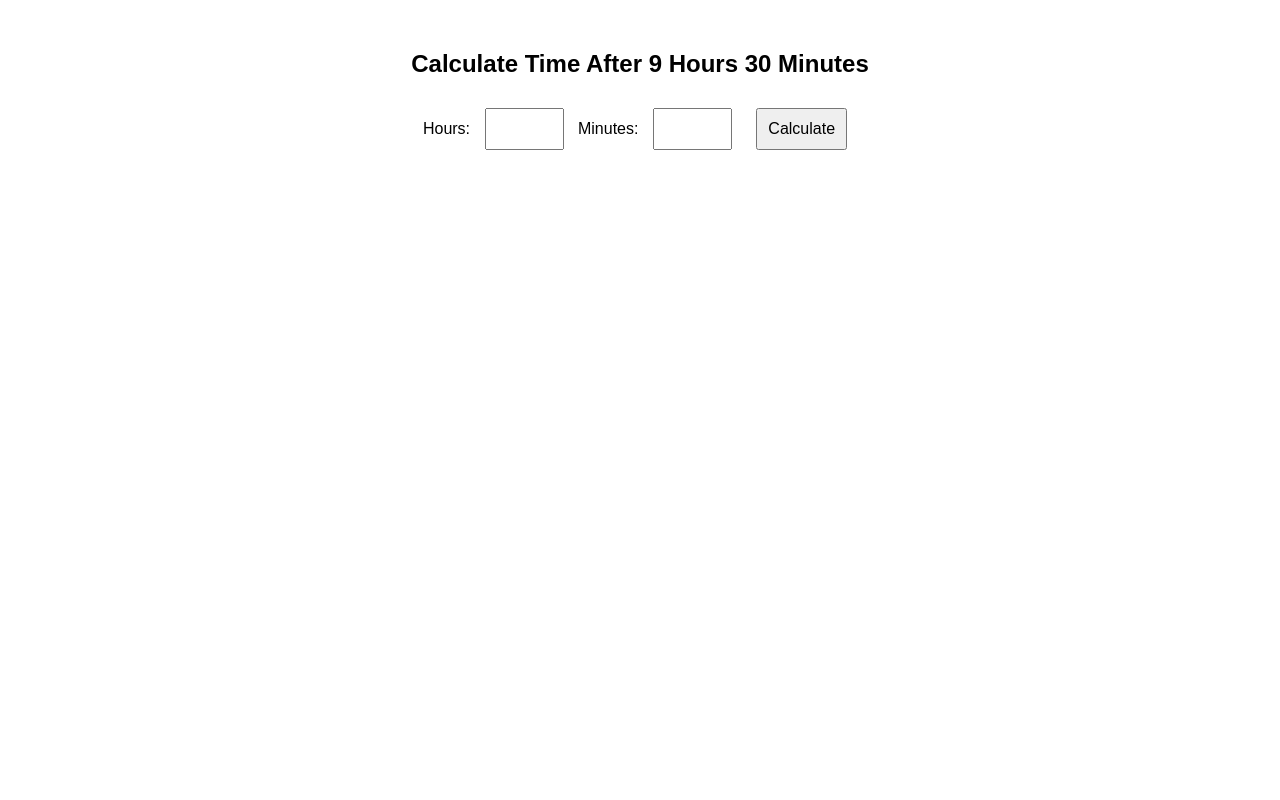
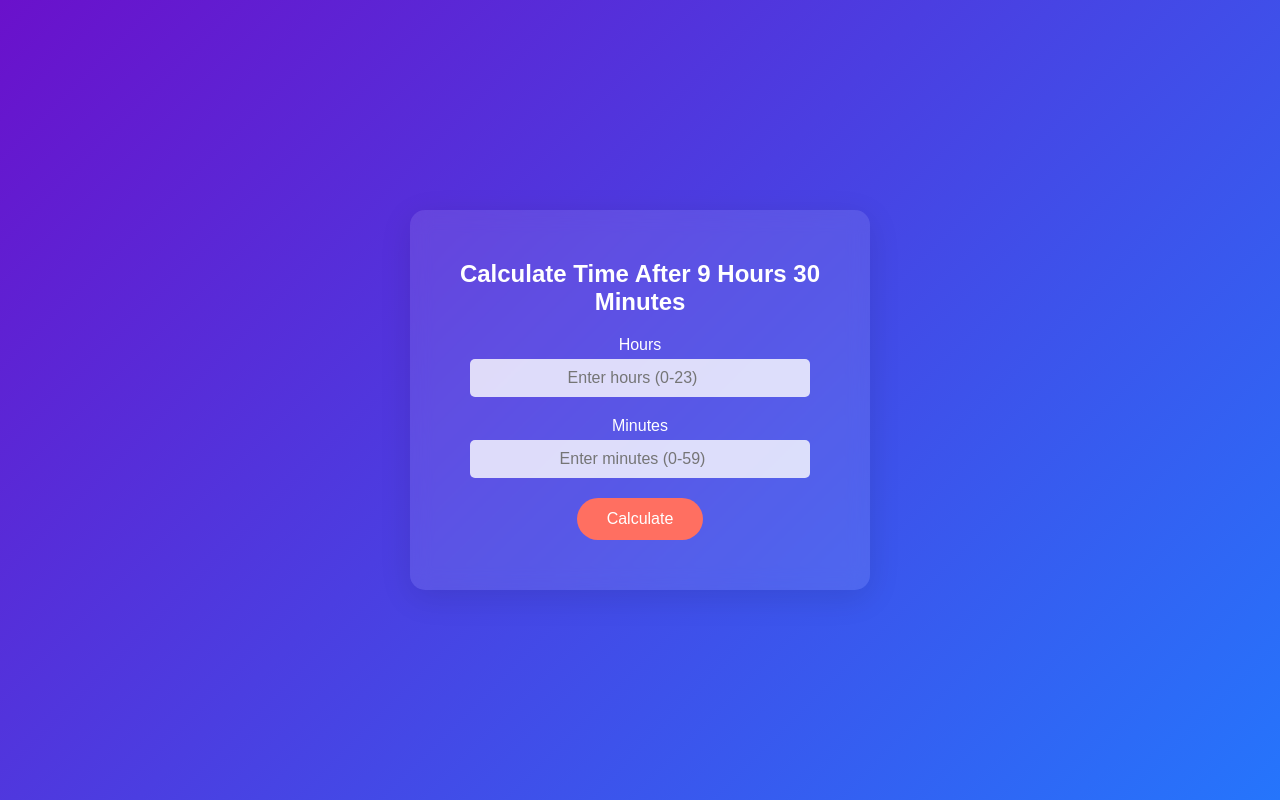
Before and after one commit to kevintagline/go-home-time, a plain HTML site: page index.html in a window 1280 px wide. Drawn offline with Linux system fonts and the light colour scheme.

Commit message:
Update index.html

```diff
--- a/index.html
+++ b/index.html
@@ -5,18 +5,112 @@
     <meta name="viewport" content="width=device-width, initial-scale=1.0">
     <title>Time Calculator</title>
     <style>
-        body { font-family: Arial, sans-serif; text-align: center; margin: 50px; }
-        input, button { padding: 10px; margin: 10px; font-size: 16px; }
+        body {
+            font-family: 'Arial', sans-serif;
+            background: linear-gradient(135deg, #6a11cb, #2575fc);
+            color: white;
+            display: flex;
+            justify-content: center;
+            align-items: center;
+            height: 100vh;
+            margin: 0;
+        }
+
+        .container {
+            background: rgba(255, 255, 255, 0.1);
+            padding: 30px;
+            border-radius: 15px;
+            box-shadow: 0 8px 32px rgba(0, 0, 0, 0.1);
+            backdrop-filter: blur(10px);
+            text-align: center;
+            max-width: 400px;
+            width: 100%;
+        }
+
+        h2 {
+            margin-bottom: 20px;
+            font-size: 24px;
+            color: #fff;
+        }
+
+        .input-group {
+            margin-bottom: 20px;
+        }
+
+        .input-group label {
+            display: block;
+            margin-bottom: 5px;
+            font-size: 16px;
+            color: #fff;
+        }
+
+        .input-group input {
+            width: 80%;
+            padding: 10px;
+            font-size: 16px;
+            border: none;
+            border-radius: 5px;
+            background: rgba(255, 255, 255, 0.8);
+            text-align: center;
+        }
+
+        button {
+            background: #ff6f61;
+            color: white;
+            border: none;
+            padding: 12px 30px;
+            font-size: 16px;
+            border-radius: 25px;
+            cursor: pointer;
+            transition: background 0.3s ease, transform 0.2s ease;
+        }
+
+        button:hover {
+            background: #ff3b2f;
+            transform: scale(1.05);
+        }
+
+        #result {
+            margin-top: 20px;
+            font-size: 20px;
+            color: #fff;
+            font-weight: bold;
+        }
+
+        @media (max-width: 480px) {
+            .container {
+                padding: 20px;
+            }
+
+            h2 {
+                font-size: 20px;
+            }
+
+            .input-group input {
+                width: 90%;
+            }
+
+            button {
+                padding: 10px 20px;
+            }
+        }
     </style>
 </head>
 <body>
 
-    <h2>Calculate Time After 9 Hours 30 Minutes</h2>
-    <label>Hours: <input type="number" id="hours" min="0" max="23"></label>
-    <label>Minutes: <input type="number" id="minutes" min="0" max="59"></label>
-    <button onclick="calculateTime()">Calculate</button>
-
-    <h3 id="result"></h3>
+    <div class="container">
+        <h2>Calculate Time After 9 Hours 30 Minutes</h2>
+        <div class="input-group">
+            <label for="hours">Hours</label>
+            <input type="number" id="hours" min="0" max="23" placeholder="Enter hours (0-23)">
+        </div>
+        <div class="input-group">
+            <label for="minutes">Minutes</label>
+            <input type="number" id="minutes" min="0" max="59" placeholder="Enter minutes (0-59)">
+        </div>
+        <button onclick="calculateTime()">Calculate</button>
+        <h3 id="result"></h3>
+    </div>
 
     <script>
         function calculateTime() {
```
